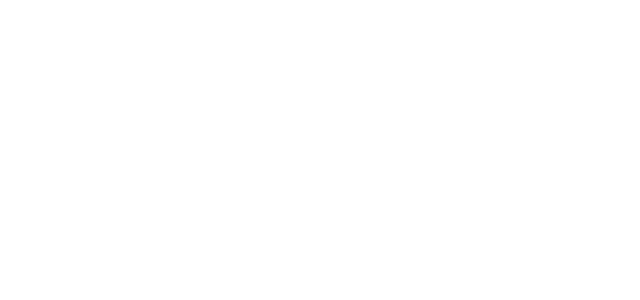
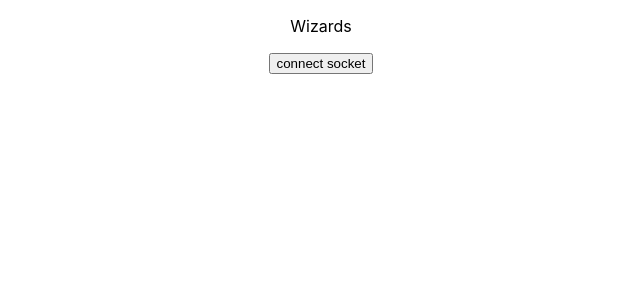
Before and after one commit to IgorPieruccini/wizard-client, a React (Create React App) app: page / in a window 1280 px wide. Shown: the top 300 px of the page, without its empty margins (319-959 px from the left). Built offline with nearby package versions, Linux system fonts and the light colour scheme.

Commit message:
✨ add useSocket hook to easily connect to the server

```diff
--- a/src/App.tsx
+++ b/src/App.tsx
@@ -1,9 +1,15 @@
 import './App.css';
+import { useSocket } from './hooks/socket/useSocket';
 
 function App() {
+
+  const { isConnected, connect } = useSocket();
+
   return (
     <div className="App">
-
+      <p>Wizards</p>
+      {isConnected && <p>user connected</p>}
+      {!isConnected && <button onClick={connect} >connect socket</button>}
     </div>
   );
 }
--- /dev/null
+++ b/src/hooks/socket/useSocket.ts
@@ -0,0 +1,35 @@
+import { useEffect, useState } from "react"
+import io from 'socket.io-client';
+
+const URL = "http://localhost:4000";
+const socket = io(URL, { autoConnect: false });
+
+export const useSocket = ()=> {
+    const [isConnected, setIsConnected] = useState(false);
+
+    useEffect(() => {
+        socket.onAny((event, ...args) => {
+            console.log(event, args);
+        });
+
+        socket.on('connect', () => {
+            setIsConnected(true);
+        });
+
+        socket.on('disconnect', () => {
+            setIsConnected(false);
+        });
+        return () => {
+        socket.off('connect');
+        socket.off('disconnect');
+        socket.off('pong');
+        };
+  }, []);
+
+  const connect = ()=> socket.connect();
+
+    return {
+        isConnected,
+        connect
+    }
+}
```
